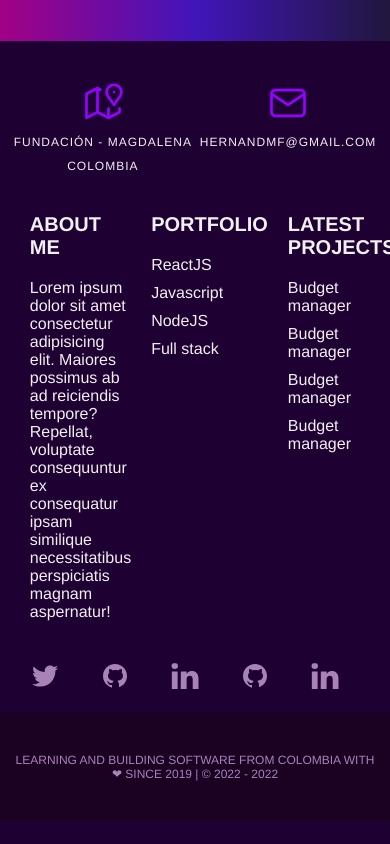
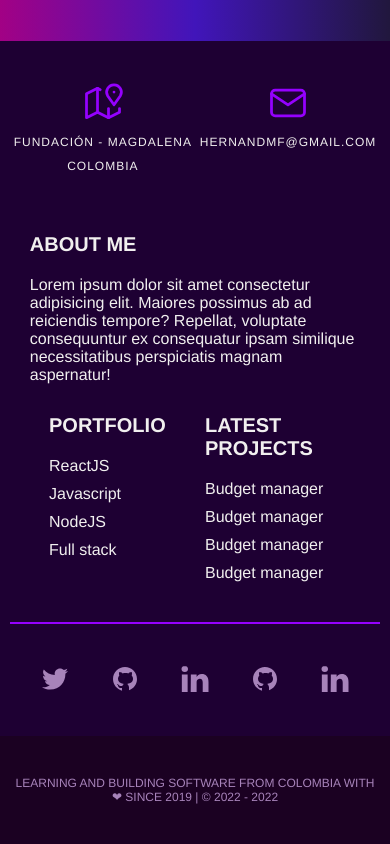
Before and after one commit to Hernan1ro/Personal--Portfolio, a React (Vite) app: page / in a window 390 px wide. Shown: the part 4707-5551 px from the top of the page. Before the commit the page ends 5528 px from the top, so only its background shows below. Built offline with nearby package versions, Linux system fonts and the light colour scheme.

Commit message:
styling mobile view in footer

```diff
--- a/src/containers/Footer/index.css
+++ b/src/containers/Footer/index.css
@@ -22,17 +22,27 @@
 .resume-info {
   gap: 2rem;
   margin-top: 2rem;
-  padding: 2rem;
+  padding: 4rem 2rem;
   display: grid;
   place-items: center;
   grid-template-columns: repeat(3, 1fr);
   align-items: baseline;
+  border-bottom: solid 2px var(--primary-color);
 }
 .about-me {
   display: flex;
   flex-direction: column;
   gap: 2rem;
   color: var(--secondary-color);
+}
+@media (max-width: 425px) {
+  .resume-info {
+    grid-template-columns: 1fr 1fr;
+    grid-row-gap: 3rem;
+  }
+  .about-me {
+    grid-column: 1/3;
+  }
 }
 .about-me h6,
 .portfolio h6,
@@ -65,8 +75,13 @@
 .social-media {
   display: flex;
   justify-content: space-between;
-  padding: 2rem;
+  padding: 4rem 2rem;
   align-items: center;
+}
+@media (max-width: 768px) {
+  .social-media {
+    justify-content: center;
+  }
 }
 .social-media__container {
   display: flex;
```
